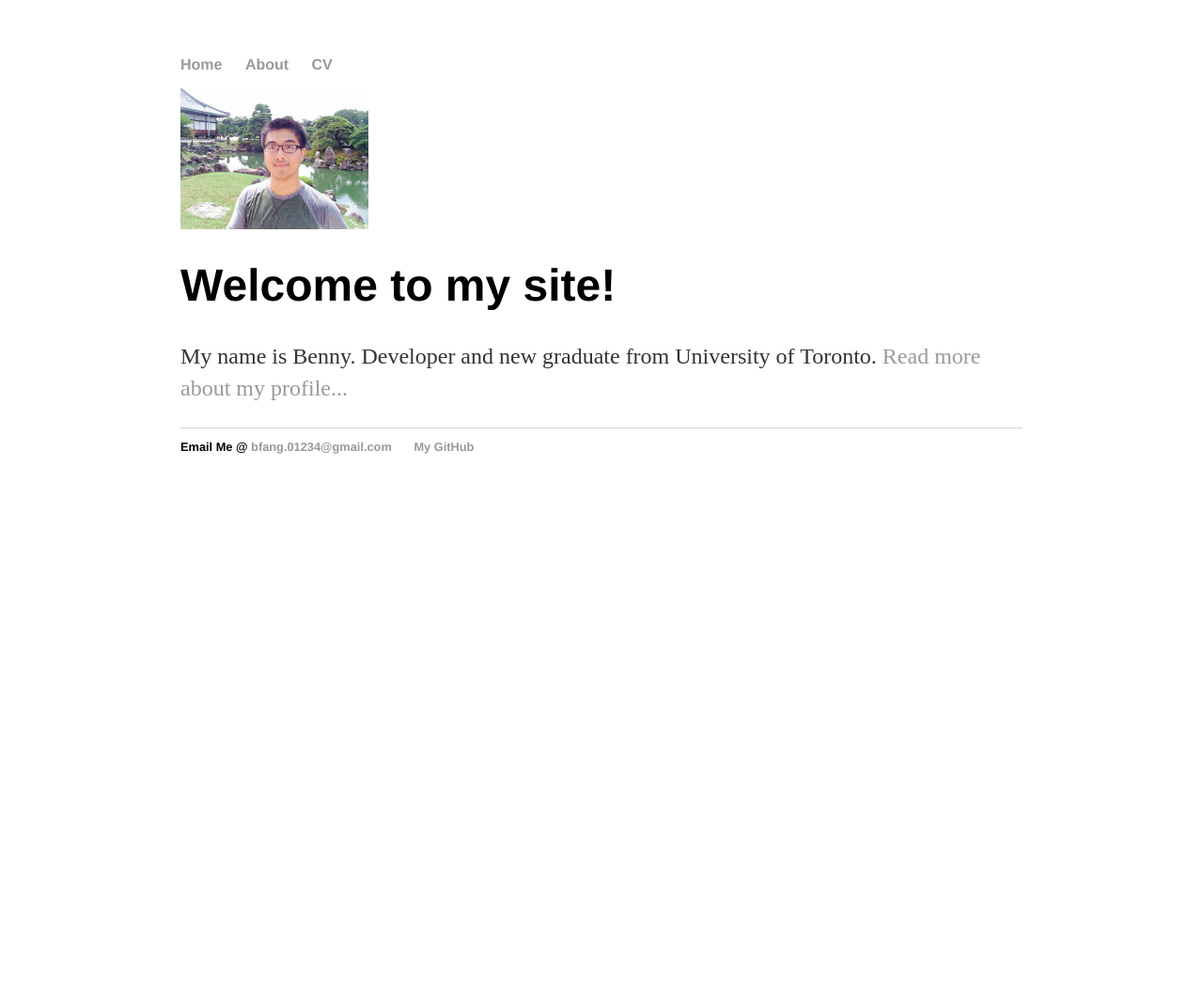
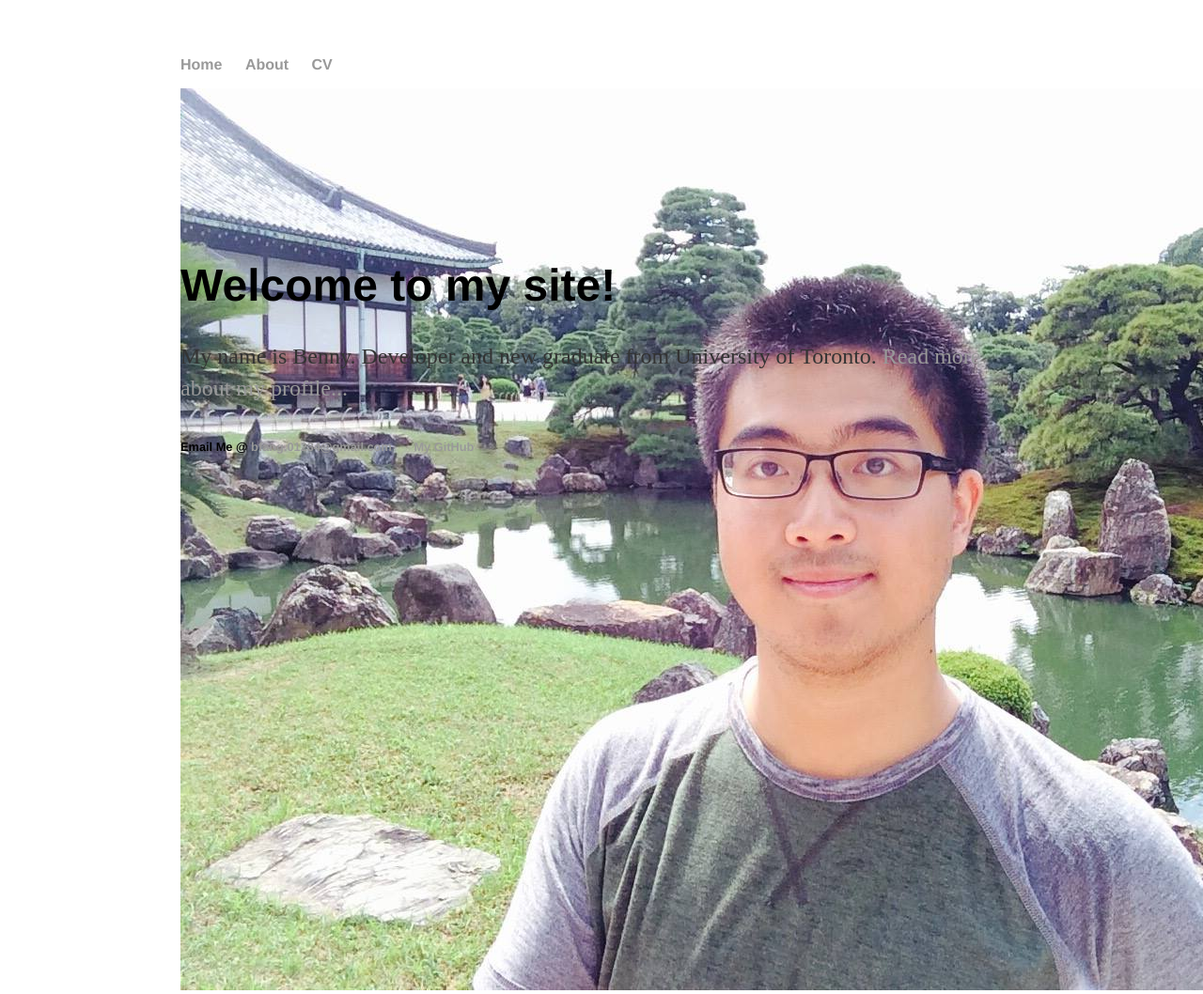
Before and after one commit to bennyfang/bennyfang.github.io, a Jekyll site: the page built from index.html, in a window 1280 px wide. Shown: the whole page at 94% size. Built offline with Jekyll 4.4.1, drawn with Linux system fonts in a browser that asks for light colours; before the commit the page ends 900 px from its top, so only the background shows below that.

Commit message:
Update img.css

```diff
--- a/css/img.css
+++ b/css/img.css
@@ -18,9 +18,9 @@
     border-radius: 50%;
 }
 
-img {
+/* img {
     display: inline;
     margin: 0 auto;
     height: 100%;
     width: auto;
-}
+} */
```
